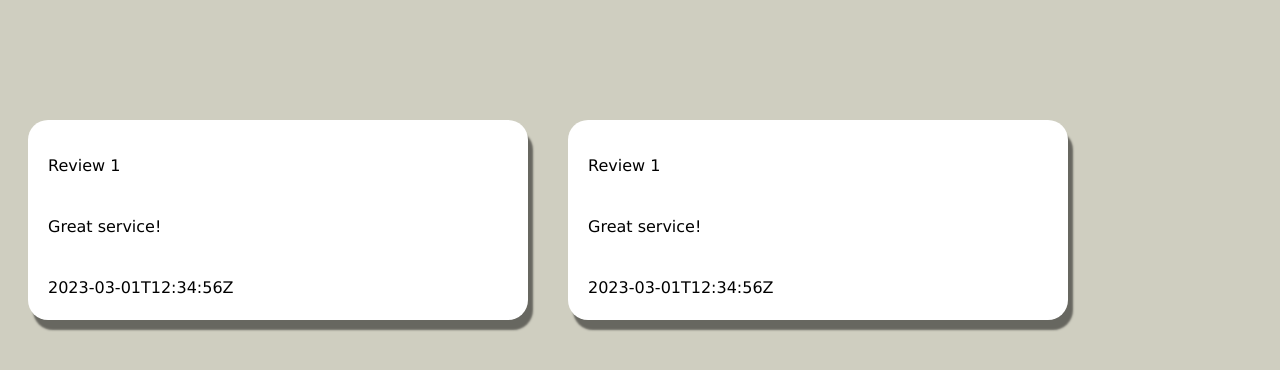
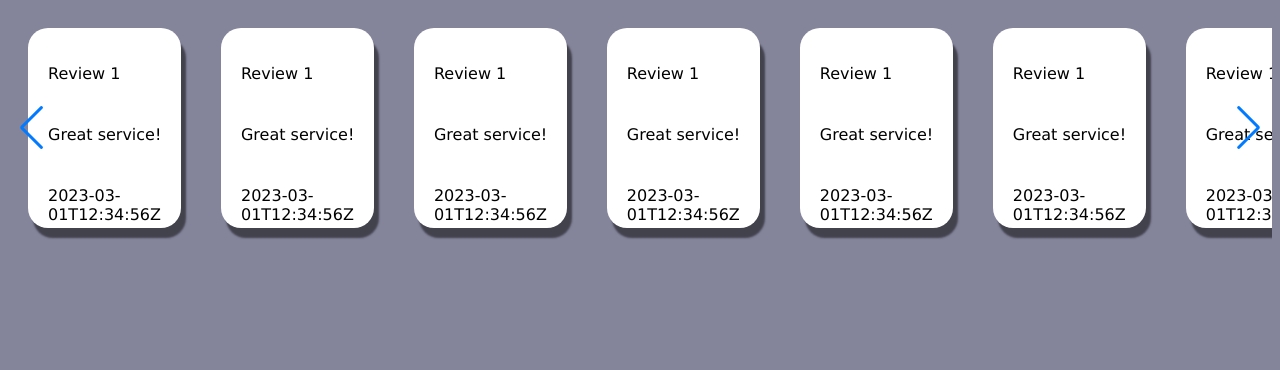
Before and after one commit to ESolis123/BranGroTest, a website: page public/index.html in a window 1280 px wide. Drawn offline with nearby package versions, Linux system fonts and the light colour scheme; no server answers.

Commit message:
swipe library carousel

```diff
--- a/package.json
+++ b/package.json
@@ -10,6 +10,7 @@
   "license": "ISC",
   "dependencies": {
     "axios": "^1.8.1",
-    "express": "^4.21.2"
+    "express": "^4.21.2",
+    "swiper": "^11.2.4"
   }
 }
--- a/public/css/styles.css
+++ b/public/css/styles.css
@@ -1,20 +1,20 @@
 body{
-    font-family:Verdana, Geneva, Tahoma, sans-serif;
-    background-color: rgb(207, 206, 192);
+    background-color: rgb(132, 132, 155);
+    font-family: Verdana, Geneva, Tahoma, sans-serif;
 }
 
 .review-div{
     background-color: rgb(255, 255, 255);
     border-radius: 20px;
     justify-content: center;
-    width: 500px;
+    width: 1000px;
     height: 200px;
     align-items: center;
     margin: 20px;
     box-shadow: 5px 10px 2px rgba(0,0,0,0.5);
 }
 
-#reviews{
+#carousel{
     display: flex;
     margin-top: 100px;
 }
--- a/public/index.html
+++ b/public/index.html
@@ -1,23 +1,24 @@
 <!DOCTYPE html>
 <html>
+    <head>
 
-<head>
-<script type="module" src="/js/script.js"></script>
-<link href="/css/styles.css" rel="stylesheet">
+        <link href="/css/styles.css" rel="stylesheet">
+        <link rel="stylesheet" href="https://unpkg.com/swiper@10/swiper-bundle.min.css">
+    </head>
+    <body>
 
-</head>
-<body>
+        <div class="swiper">
+            <div id="reviews" class="swiper-wrapper"> </div>
+            <div class="swiper-pagination"></div>
 
-    <section id="reviews">
+            <!-- If we need navigation buttons -->
+            <div class="swiper-button-prev"></div>
+            <div class="swiper-button-next"></div>
+        </div>
 
+        <script type="module" src="/js/script.js"></script>
+        <script src="https://unpkg.com/swiper@10/swiper-bundle.min.js"></script>
 
-    </section>
-
-
-
-</div>
-
-
-</body>
+    </body>
 
 </html>
--- a/public/js/script.js
+++ b/public/js/script.js
@@ -19,18 +19,204 @@ const testReviews = [
       "rating": 5,
       "createTime": "2023-03-01T12:34:56Z"
     },
+    {
+      "reviewer": {
+        "displayName": "Review 1",
+        "profilePhotoUrl": ""
+      },
+      "comment": "Great service!",
+      "rating": 5,
+      "createTime": "2023-03-01T12:34:56Z"
+    },
+    {
+      "reviewer": {
+        "displayName": "Review 1",
+        "profilePhotoUrl": ""
+      },
+      "comment": "Great service!",
+      "rating": 5,
+      "createTime": "2023-03-01T12:34:56Z"
+    },
+    {
+      "reviewer": {
+        "displayName": "Review 1",
+        "profilePhotoUrl": ""
+      },
+      "comment": "Great service!",
+      "rating": 5,
+      "createTime": "2023-03-01T12:34:56Z"
+    },
+    {
+      "reviewer": {
+        "displayName": "Review 1",
+        "profilePhotoUrl": ""
+      },
+      "comment": "Great service!",
+      "rating": 5,
+      "createTime": "2023-03-01T12:34:56Z"
+    },
+    {
+      "reviewer": {
+        "displayName": "Review 1",
+        "profilePhotoUrl": ""
+      },
+      "comment": "Great service!",
+      "rating": 5,
+      "createTime": "2023-03-01T12:34:56Z"
+    },
+    {
+      "reviewer": {
+        "displayName": "Review 1",
+        "profilePhotoUrl": ""
+      },
+      "comment": "Great service!",
+      "rating": 5,
+      "createTime": "2023-03-01T12:34:56Z"
+    },
+    {
+      "reviewer": {
+        "displayName": "Review 1",
+        "profilePhotoUrl": ""
+      },
+      "comment": "Great service!",
+      "rating": 5,
+      "createTime": "2023-03-01T12:34:56Z"
+    },
+    {
+      "reviewer": {
+        "displayName": "Review 1",
+        "profilePhotoUrl": ""
+      },
+      "comment": "Great service!",
+      "rating": 5,
+      "createTime": "2023-03-01T12:34:56Z"
+    },
+    {
+      "reviewer": {
+        "displayName": "Review 1",
+        "profilePhotoUrl": ""
+      },
+      "comment": "Great service!",
+      "rating": 5,
+      "createTime": "2023-03-01T12:34:56Z"
+    },
+    {
+      "reviewer": {
+        "displayName": "Review 1",
+        "profilePhotoUrl": ""
+      },
+      "comment": "Great service!",
+      "rating": 5,
+      "createTime": "2023-03-01T12:34:56Z"
+    },
+    {
+      "reviewer": {
+        "displayName": "Review 1",
+        "profilePhotoUrl": ""
+      },
+      "comment": "Great service!",
+      "rating": 5,
+      "createTime": "2023-03-01T12:34:56Z"
+    },
+    {
+      "reviewer": {
+        "displayName": "Review 1",
+        "profilePhotoUrl": ""
+      },
+      "comment": "Great service!",
+      "rating": 5,
+      "createTime": "2023-03-01T12:34:56Z"
+    },
+    {
+      "reviewer": {
+        "displayName": "Review 1",
+        "profilePhotoUrl": ""
+      },
+      "comment": "Great service!",
+      "rating": 5,
+      "createTime": "2023-03-01T12:34:56Z"
+    },
+    {
+      "reviewer": {
+        "displayName": "Review 1",
+        "profilePhotoUrl": ""
+      },
+      "comment": "Great service!",
+      "rating": 5,
+      "createTime": "2023-03-01T12:34:56Z"
+    },
+    {
+      "reviewer": {
+        "displayName": "Review 1",
+        "profilePhotoUrl": ""
+      },
+      "comment": "Great service!",
+      "rating": 5,
+      "createTime": "2023-03-01T12:34:56Z"
+    },
+    {
+      "reviewer": {
+        "displayName": "Review 1",
+        "profilePhotoUrl": ""
+      },
+      "comment": "Great service!",
+      "rating": 5,
+      "createTime": "2023-03-01T12:34:56Z"
+    },
+    {
+      "reviewer": {
+        "displayName": "Review 1",
+        "profilePhotoUrl": ""
+      },
+      "comment": "Great service!",
+      "rating": 5,
+      "createTime": "2023-03-01T12:34:56Z"
+    },
+    {
+      "reviewer": {
+        "displayName": "Review 1",
+        "profilePhotoUrl": ""
+      },
+      "comment": "Great service!",
+      "rating": 5,
+      "createTime": "2023-03-01T12:34:56Z"
+    },
+
 ];
 
 document.addEventListener("DOMContentLoaded", ()=>{
     displayReviews();
-    console.log("Get reviews");
+
+    new Swiper('.swiper-wrapper', {
+      // Optional parameters
+      loop: true,
+      direction: "horizontal",
+      // If we need pagination
+      pagination: {
+        el: '.swiper-pagination',
+      },
+
+      // Navigation arrows
+      navigation: {
+        nextEl: '.swiper-button-next',
+        prevEl: '.swiper-button-prev',
+      },
+
+      // And if we need scrollbar
+      scrollbar: {
+        el: '.swiper-scrollbar',
+      },
+
+
+    });
+
 })
 
 
 
 async function displayReviews () {
     let reviews = [];
-
+  console.log("display reviews");
     await fetch("/publicaciones")
     .then(response=> {
         if(response.json?.data?.reviews){
@@ -51,6 +237,7 @@ async function displayReviews () {
     actualReviews.slice(0,8).forEach(review=>{
         const div = document.createElement("div");
         div.classList.add("review-div");
+        div.classList.add("swiper-slider");
 
         const user = document.createElement("p");
         user.innerText = review.reviewer.displayName;
--- a/server.js
+++ b/server.js
@@ -7,6 +7,7 @@ const axios = require('axios');
 
 app.use('/', router);
 app.use(express.static(__dirname + "/public"));
+app.use(express.static(__dirname + "/node_modules"));
 
 router.get('/', (req, res) =>{
   res.sendFile(path.join(__dirname+'\\public\\index.html'));
@@ -21,6 +22,8 @@ router.get('/publicaciones', async (req, res) =>{
   });
 
   try{
+    const accountId = "";
+    const locationId = "";
     const reviews =
     axios.get(`https://mybusiness.googleapis.com/v4/accounts/${accountId}/locations/${locationId}/reviews/`)
 
```
Also changed, not shown: 1 other file. Lines whose indentation alone changed are shown as unchanged.
